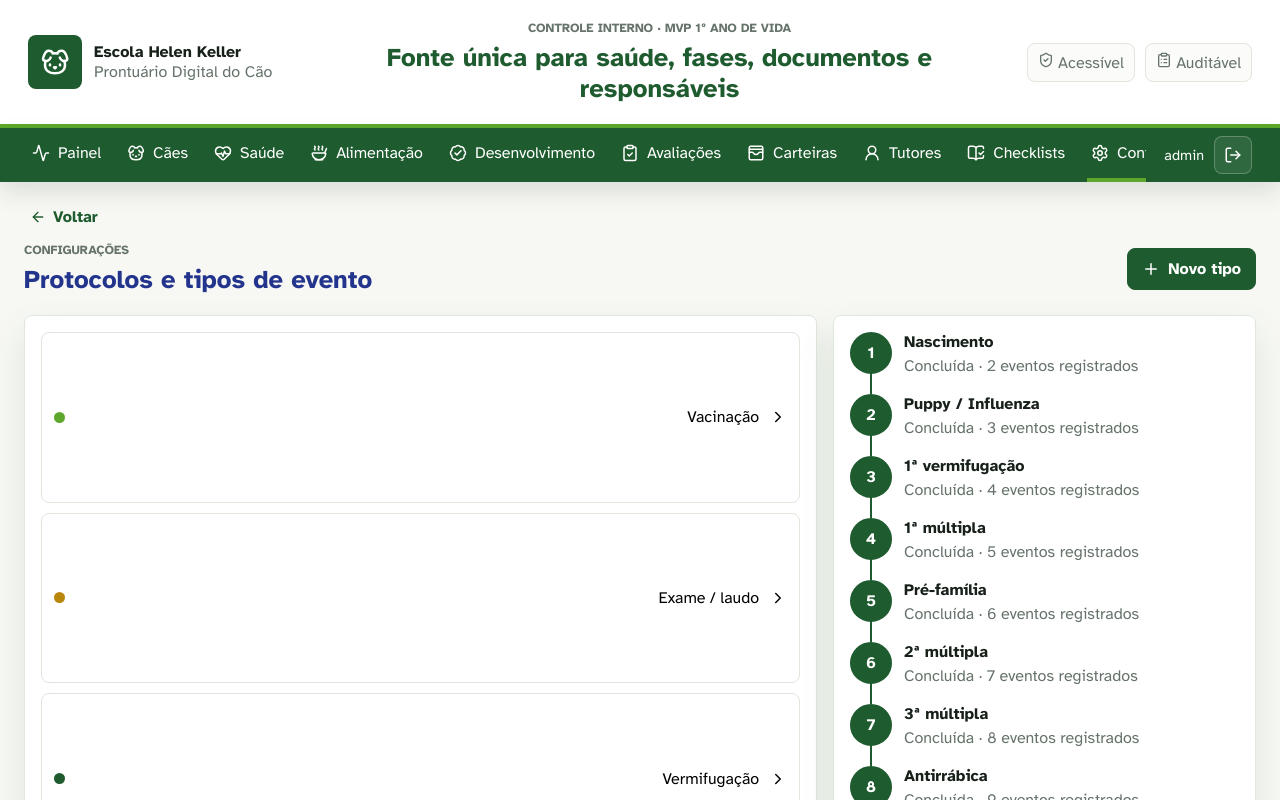
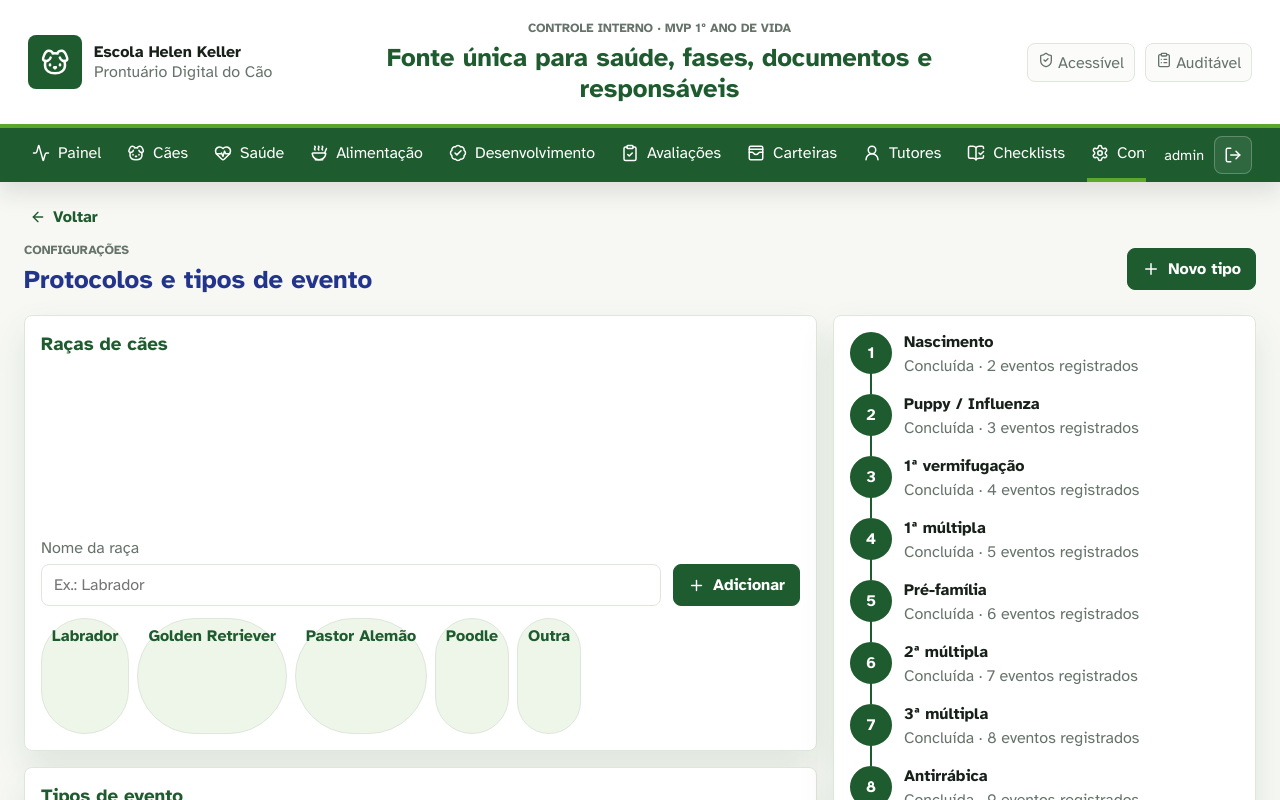
Before and after one commit to RuanZabel/H_KELLER, a React (Vite) app: page /#/config in a window 1280 px wide. Shown: the top 800 px of the page. Built offline with nearby package versions, Linux system fonts and the light colour scheme; sample sign-in values are in the browser's storage.

Commit message:
ajuste no cadastro de cao

```diff
--- a/src/App.jsx
+++ b/src/App.jsx
@@ -1,13 +1,16 @@
 import { AuthProvider } from './context/AuthContext.jsx';
+import { ConfigProvider } from './context/ConfigContext.jsx';
 import { DogProvider } from './context/DogContext.jsx';
 import AppRoutes from './routes/AppRoutes.jsx';
 
 export default function App() {
   return (
     <AuthProvider>
-      <DogProvider>
-        <AppRoutes />
-      </DogProvider>
+      <ConfigProvider>
+        <DogProvider>
+          <AppRoutes />
+        </DogProvider>
+      </ConfigProvider>
     </AuthProvider>
   );
 }
--- /dev/null
+++ b/src/context/ConfigContext.jsx
@@ -0,0 +1,50 @@
+import { createContext, useContext, useMemo, useState } from 'react';
+
+const initialDogBreeds = ['Labrador', 'Golden Retriever', 'Pastor Alemão', 'Poodle', 'Outra'];
+const ConfigContext = createContext(null);
+
+function loadBreeds() {
+  try {
+    const stored = localStorage.getItem('hk-dog-breeds');
+    return stored ? JSON.parse(stored) : initialDogBreeds;
+  } catch {
+    return initialDogBreeds;
+  }
+}
+
+export function ConfigProvider({ children }) {
+  const [dogBreeds, setDogBreeds] = useState(loadBreeds);
+
+  function addDogBreed(name) {
+    const normalizedName = name.trim();
+    if (!normalizedName) {
+      return false;
+    }
+
+    const alreadyExists = dogBreeds.some((breed) => breed.toLowerCase() === normalizedName.toLowerCase());
+    if (alreadyExists) {
+      return false;
+    }
+
+    const nextBreeds = [...dogBreeds, normalizedName].sort((a, b) => a.localeCompare(b, 'pt-BR'));
+    setDogBreeds(nextBreeds);
+    localStorage.setItem('hk-dog-breeds', JSON.stringify(nextBreeds));
+    return true;
+  }
+
+  const value = useMemo(() => ({
+    addDogBreed,
+    dogBreeds
+  }), [dogBreeds]);
+
+  return <ConfigContext.Provider value={value}>{children}</ConfigContext.Provider>;
+}
+
+export function useConfig() {
+  const context = useContext(ConfigContext);
+  if (!context) {
+    throw new Error('useConfig deve ser usado dentro de ConfigProvider');
+  }
+
+  return context;
+}
--- a/src/pages/ConfigPage.jsx
+++ b/src/pages/ConfigPage.jsx
@@ -1,9 +1,25 @@
 import { ChevronRight, Plus } from 'lucide-react';
+import { useState } from 'react';
+import { useConfig } from '../context/ConfigContext.jsx';
 import { phases } from '../data/mockData.js';
 
 const eventTypes = ['Vacinação', 'Exame / laudo', 'Vermifugação', 'Cirurgia / anestesia', 'Intercorrência', 'Avaliação clínica'];
 
 export default function ConfigPage() {
+  const { addDogBreed, dogBreeds } = useConfig();
+  const [breedName, setBreedName] = useState('');
+  const [breedMessage, setBreedMessage] = useState('');
+
+  function handleBreedSubmit(event) {
+    event.preventDefault();
+
+    const created = addDogBreed(breedName);
+    setBreedMessage(created ? 'Raça cadastrada.' : 'Informe uma raça nova para cadastrar.');
+    if (created) {
+      setBreedName('');
+    }
+  }
+
   return (
     <section className="screen animate-in">
       <div className="screen-heading">
@@ -15,10 +31,28 @@ export default function ConfigPage() {
       </div>
 
       <div className="config-layout">
-        <div className="event-types">
-          {eventTypes.map((type, index) => (
-            <button key={type}><span className={`config-dot c${index}`} /> {type}<ChevronRight size={18} /></button>
-          ))}
+        <div className="config-stack">
+          <section className="config-panel">
+            <h3>Raças de cães</h3>
+            <form className="breed-form" onSubmit={handleBreedSubmit}>
+              <label className="data-field">
+                <span>Nome da raça</span>
+                <input value={breedName} onChange={(event) => setBreedName(event.target.value)} placeholder="Ex.: Labrador" />
+              </label>
+              <button className="primary-action" type="submit"><Plus size={17} /> Adicionar</button>
+            </form>
+            {breedMessage && <p className="config-message">{breedMessage}</p>}
+            <div className="breed-list">
+              {dogBreeds.map((breed) => <span key={breed}>{breed}</span>)}
+            </div>
+          </section>
+
+          <section className="event-types">
+            <h3>Tipos de evento</h3>
+            {eventTypes.map((type, index) => (
+              <button key={type}><span className={`config-dot c${index}`} /> {type}<ChevronRight size={18} /></button>
+            ))}
+          </section>
         </div>
 
         <div className="phase-timeline">
--- a/src/pages/NewDogPage.jsx
+++ b/src/pages/NewDogPage.jsx
@@ -3,6 +3,7 @@ import { useMemo, useState } from 'react';
 import { Link, useNavigate } from 'react-router-dom';
 import PageHeader from '../components/common/PageHeader.jsx';
 import { phases } from '../data/mockData.js';
+import { useConfig } from '../context/ConfigContext.jsx';
 import { useDogs } from '../context/DogContext.jsx';
 
 const initialForm = {
@@ -50,6 +51,7 @@ const fieldLabels = {
 export default function NewDogPage() {
   const navigate = useNavigate();
   const { addDog, dogs } = useDogs();
+  const { dogBreeds } = useConfig();
   const [form, setForm] = useState(initialForm);
   const [submitted, setSubmitted] = useState(false);
   const [parentPicker, setParentPicker] = useState(null);
@@ -177,7 +179,7 @@ export default function NewDogPage() {
 
           <FormSection title="Identificação e características" description="Dados complementares usados na carteira digital e no prontuário.">
             <TextField label="Microchip" value={form.microchip} onChange={(value) => updateField('microchip', value)} placeholder="Pode ficar pendente" />
-            <TextField label="Raça" value={form.breed} onChange={(value) => updateField('breed', value)} />
+            <SelectField label="Raça" value={form.breed} onChange={(value) => updateField('breed', value)} options={['', ...dogBreeds]} />
             <TextField label="Pelagem" value={form.coat} onChange={(value) => updateField('coat', value)} />
             <NumberField label="Peso inicial (kg)" value={form.initialWeight} onChange={(value) => updateField('initialWeight', value)} />
             <TextField label="Pedigree" value={form.pedigree} onChange={(value) => updateField('pedigree', value)} />
--- a/src/styles/responsive.css
+++ b/src/styles/responsive.css
@@ -153,4 +153,8 @@
     grid-row: auto;
     width: fit-content;
   }
+
+  .breed-form {
+    grid-template-columns: 1fr;
+  }
 }
--- a/src/styles/social-documents-config.css
+++ b/src/styles/social-documents-config.css
@@ -53,6 +53,49 @@
 .event-types {
   display: grid;
   gap: 10px;
+}
+
+.config-stack {
+  display: grid;
+  gap: 16px;
+}
+
+.config-panel {
+  display: grid;
+  gap: 12px;
+  padding: 16px;
+  border: 1px solid var(--line);
+  border-radius: 8px;
+  background: #fff;
+  box-shadow: var(--shadow);
+}
+
+.breed-form {
+  display: grid;
+  grid-template-columns: minmax(180px, 1fr) auto;
+  gap: 12px;
+  align-items: end;
+}
+
+.config-message {
+  margin: 0;
+  color: var(--muted);
+  font-weight: 700;
+}
+
+.breed-list {
+  display: flex;
+  flex-wrap: wrap;
+  gap: 8px;
+}
+
+.breed-list span {
+  padding: 7px 10px;
+  border: 1px solid var(--line);
+  border-radius: 999px;
+  color: var(--forest);
+  background: #edf6e8;
+  font-weight: 700;
 }
 
 .event-types button {
```
